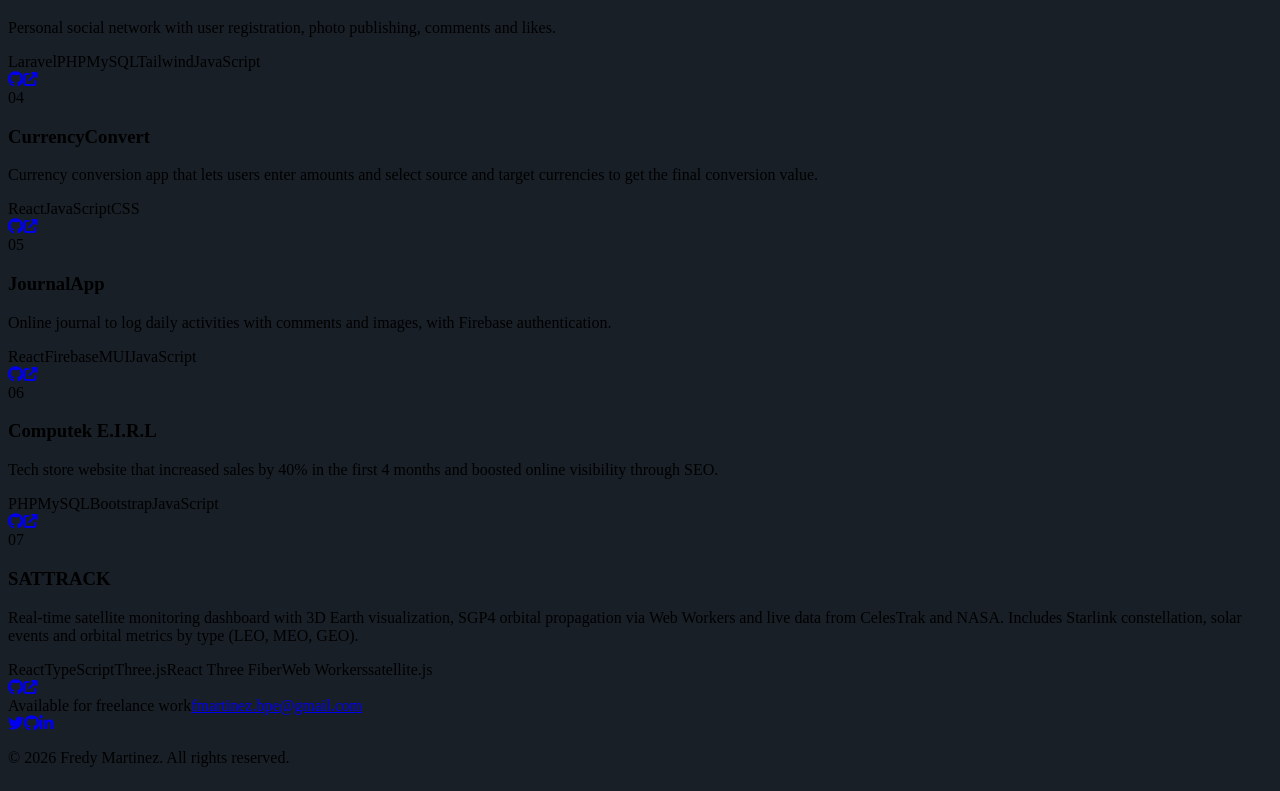
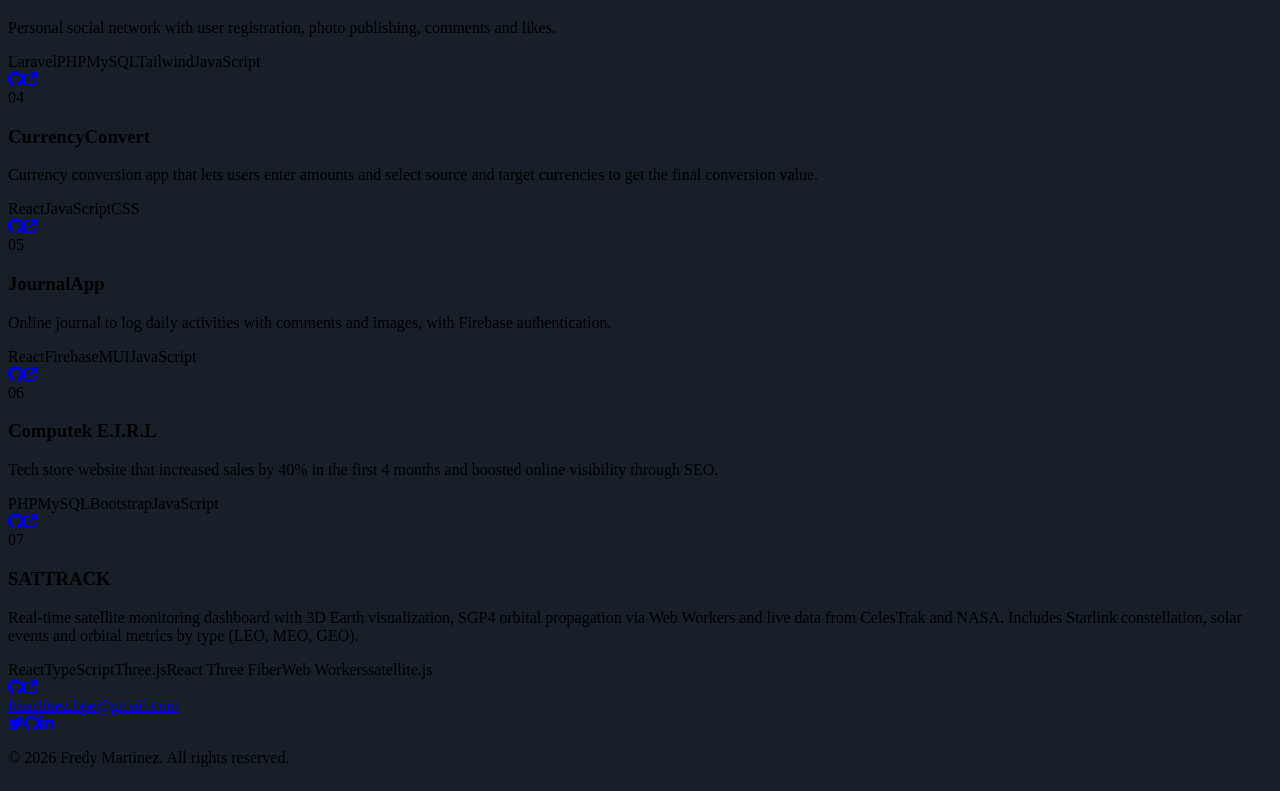
Before and after one commit to codigoinerte/codigoinerte.github.io, a React (Vite) app: page / in a window 1280 px wide. Shown: the part 3914-4705 px from the top of the page. Built offline with nearby package versions, Linux system fonts and the light colour scheme.

Commit message:
fix: actualización de footer

```diff
--- a/src/components/Footer.tsx
+++ b/src/components/Footer.tsx
@@ -7,7 +7,6 @@ export const Footer = () => {
   return (
     <footer className="footer">
       <div className="footer__cta">
-        <span>{ui.footer.freelance}</span>
         <a href={`mailto:${personal.email}`} className="footer__email">
           {personal.email}
         </a>
```
